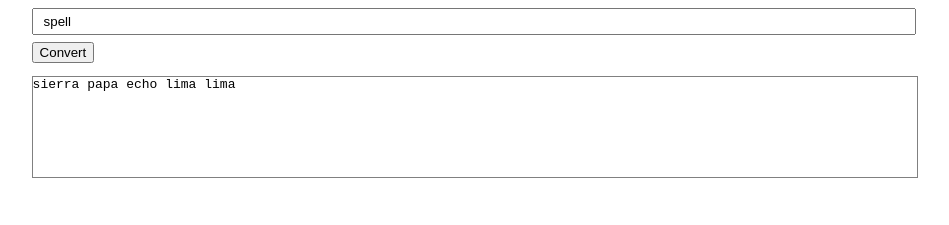
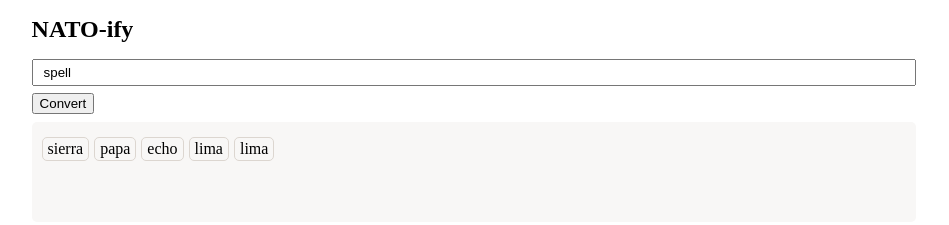
Before and after one commit to bchopson/nato-ify, a plain HTML site: page index.html in a window 1280 px wide. Shown: the whole page, without its empty margins (166-1115 px from the left). Drawn offline with Linux system fonts and the light colour scheme.

Commit message:
Formatting

```diff
--- a/css/style.css
+++ b/css/style.css
@@ -1,3 +1,7 @@
+h1 {
+  font-size: 1.5em;
+}
+
 .container {
   margin: 0 15%;
 }
@@ -13,7 +17,23 @@
 }
 
 .output {
-  border: 1px solid gray;
+  margin-top: 0.5em;
   min-height: 100px;
   width: 100%;
+  padding: 10px;
+  box-sizing: border-box;
+  display: flex;
+  align-items: flex-start;
+  flex-wrap: wrap;
+  background-color: #f8f7f6;
+  border-radius: 5px;
 }
+
+.token {
+  margin-right: 5px;
+  margin-top: 5px;
+  padding: 2px 5px;
+  border: 1px solid #dcd6d0;
+  border-radius: 5px;
+  box-sizing: border-box;
+}
--- a/index.html
+++ b/index.html
@@ -1,7 +1,7 @@
 <!DOCTYPE html>
 <html lang="en">
   <head>
-    <title></title>
+    <title>NATO-ify</title>
     <meta charset="UTF-8">
     <meta name="viewport" content="width=device-width, initial-scale=1">
     <script src="js/nato-phonetic.js"></script>
@@ -10,13 +10,15 @@
   </head>
   <body>
     <div class="container">
+      <h1>NATO-ify</h1>
       <form id="convert-form">
         <div>
           <input id="input" class="input" type="text" name="input" value="spell">
         </div>
         <button id="convert" type="submit">Convert</button>
       </form>
-      <pre id="output" class="output"></pre>
+      <div id="output" class="output">
+      </div>
     </div>
   </body>
 </html>
--- a/js/nato-phonetic.js
+++ b/js/nato-phonetic.js
@@ -1,5 +1,5 @@
 function toNatoMessage(text) {
-  return [...text].map(lookupNato).reduce((acc, curr) => acc + ' ' + curr);
+  return [...text].map(lookupNato);
 }
 
 const lookupNato = (c) => {
--- a/js/script.js
+++ b/js/script.js
@@ -11,8 +11,15 @@ function convert() {
   const input = document.querySelector('#input');
   const output = document.querySelector('#output');
   if (input.value) {
-    output.textContent = toNatoMessage(input.value);
+    output.append(...toNatoMessage(input.value).map(createToken));
   } else {
-    output.textContent = '';
+    output.innerHTML = '';
   }
 }
+
+const createToken = (token) => {
+  const span = document.createElement('span');
+  span.className = 'token';
+  span.textContent = token;
+  return span;
+}
```
